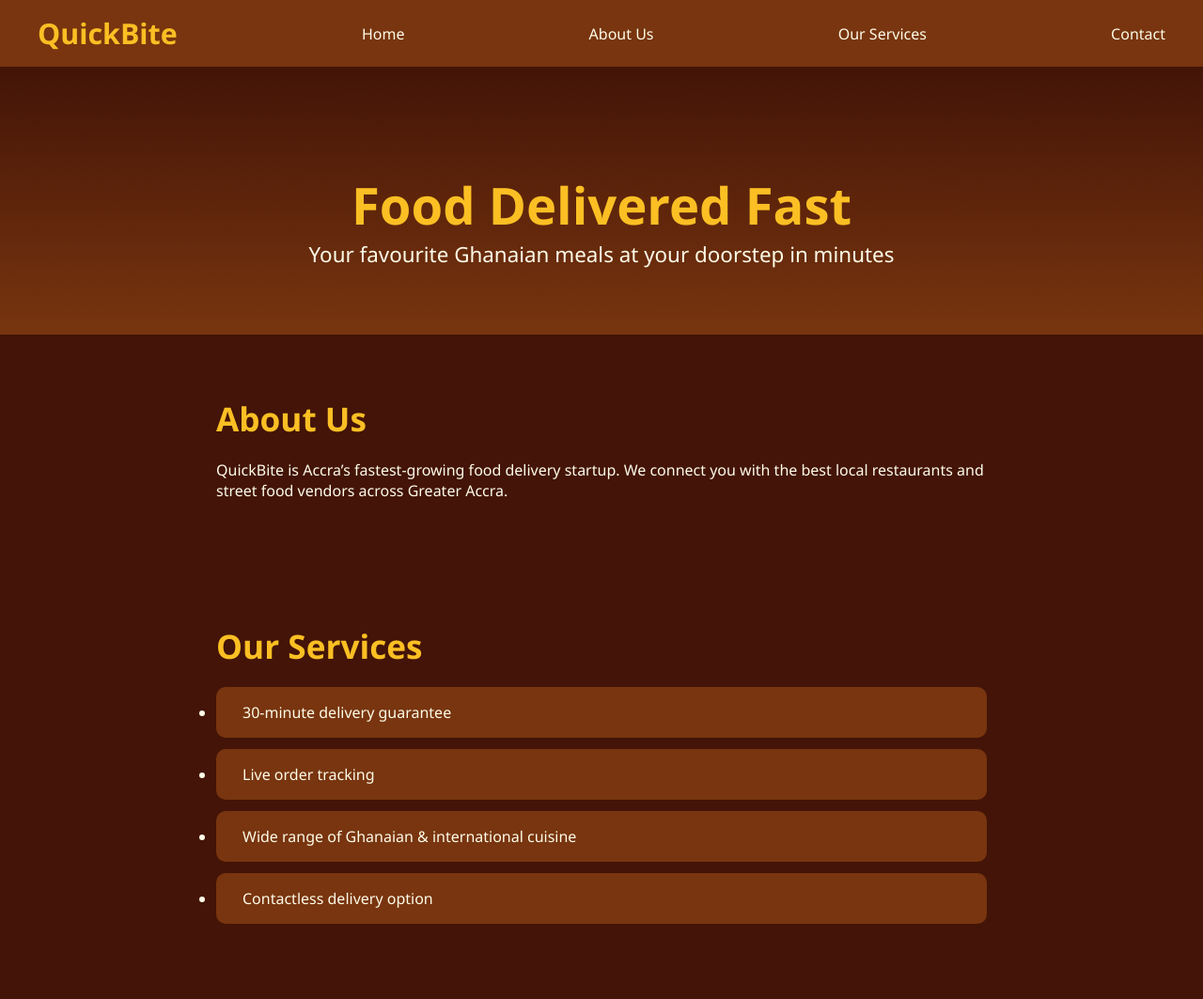
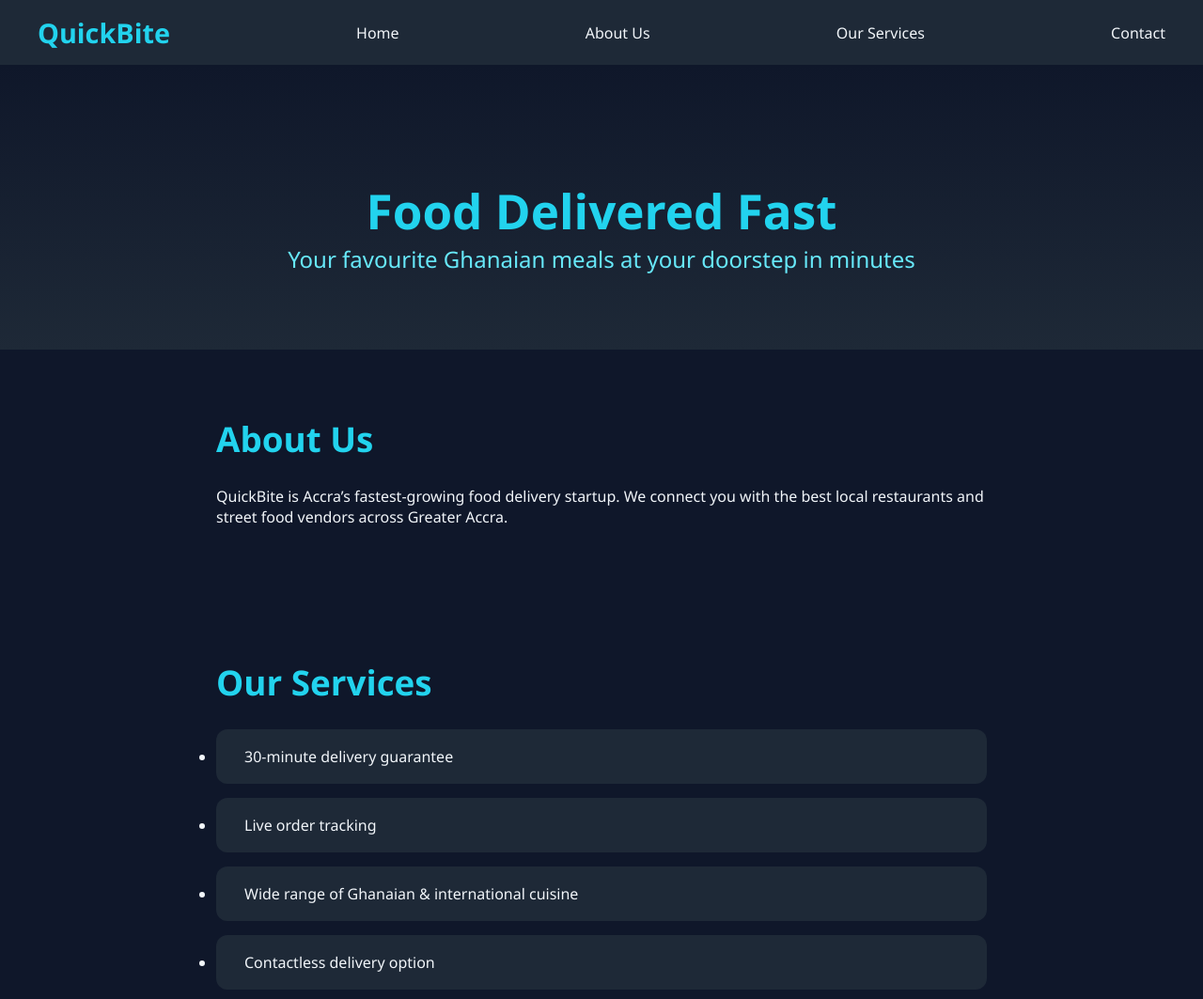
Before and after one commit to MightyZyer88/Simple-Static-Website-page, a plain HTML site: page index.html in a window 1280 px wide. Shown: the top 1063 px of the page at 94% size. Drawn offline with Linux system fonts and the light colour scheme.

Commit message:
style.css

```diff
--- a/style.css
+++ b/style.css
@@ -1,11 +1,11 @@
 * { margin: 0; padding: 0; box-sizing: border-box; }
 body {
     font-family: 'Segoe UI', sans-serif;
-    background-color: #431407;
-    color: #fefce8;
+    background-color: #0f172a;
+    color: #f1f5f9;
 }
 nav {
-    background: #78350f;
+    background: #1e2937;
     padding: 15px 40px;
     display: flex;
     justify-content: space-between;
@@ -13,27 +13,31 @@ nav {
     position: sticky;
     top: 0;
 }
-.logo { font-size: 1.9rem; font-weight: bold; color: #fbbf24; }
-nav a { color: #fefce8; margin-left: 25px; text-decoration: none; }
-nav a:hover { color: #fbbf24; }
+.logo { font-size: 1.8rem; font-weight: bold; color: #22d3ee; }
+nav a {
+    color: #f1f5f9;
+    margin-left: 25px;
+    text-decoration: none;
+}
+nav a:hover { color: #22d3ee; }
 header {
     text-align: center;
-    padding: 110px 20px 70px;
-    background: linear-gradient(#431407, #78350f);
+    padding: 120px 20px 80px;
+    background: linear-gradient(#0f172a, #1e2937);
 }
-h1 { font-size: 3.4rem; color: #fbbf24; }
-.subtitle { font-size: 1.4rem; color: #fefce8; }
-section { padding: 65px 40px; max-width: 900px; margin: 0 auto; }
-h2 { color: #fbbf24; margin-bottom: 20px; font-size: 2.2rem; }
+h1 { font-size: 3.2rem; color: #22d3ee; }
+.subtitle { font-size: 1.5rem; color: #67e8f9; }
+section { padding: 70px 40px; max-width: 900px; margin: 0 auto; }
+h2 { color: #22d3ee; margin-bottom: 25px; font-size: 2.3rem; }
 ul li {
-    background: #78350f;
-    margin: 12px 0;
-    padding: 16px 28px;
-    border-radius: 10px;
+    background: #1e2937;
+    margin: 15px 0;
+    padding: 18px 30px;
+    border-radius: 12px;
 }
 footer {
     text-align: center;
     padding: 40px;
-    background: #431407;
+    background: #0f172a;
 }
-a { color: #fbbf24; }
+a { color: #22d3ee; }
```
